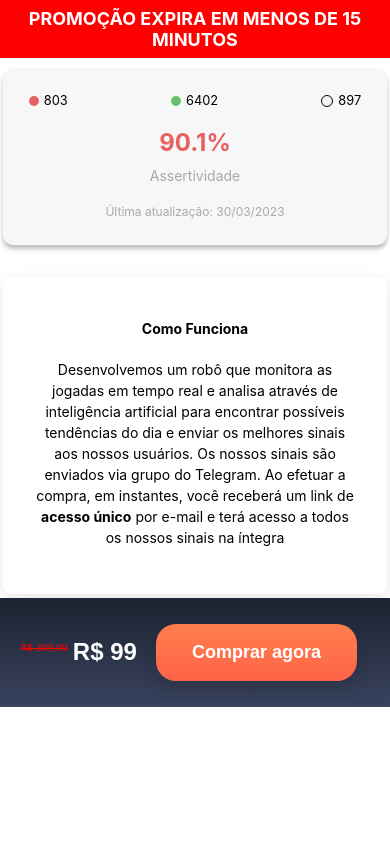
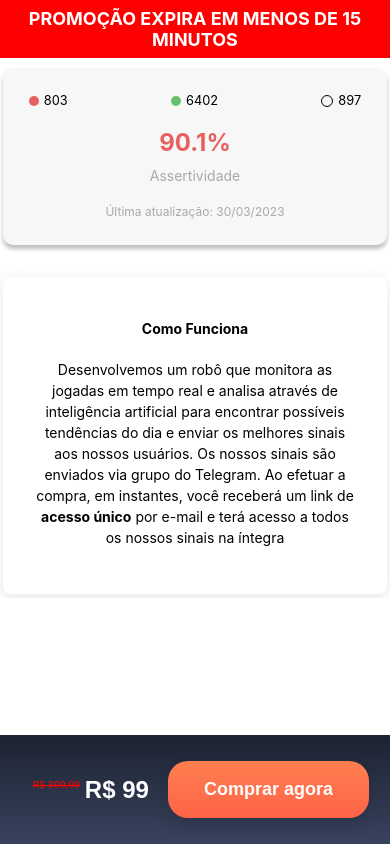
Before and after one commit to diogobalieiro/sinaldivino.com.br, a React (Create React App) app: page / in a window 390 px wide. Built offline with nearby package versions, Linux system fonts and the light colour scheme.

Commit message:
nineth commit

```diff
--- a/src/App.css
+++ b/src/App.css
@@ -10,7 +10,6 @@ body {
   display: flex;
   flex-direction: column;
   justify-content: space-between;
-  height: 100vh;
   max-height: 100vh;
   width: 100vw;
 }
@@ -96,20 +95,18 @@ body {
 
 @media (max-width: 768px){
   .header{
-    grid-area: "header";
     top: 0;
-    position: sticky;
+    position: fixed;
+    width: 100vw;
   }
   .footer{
-    position: sticky;
+    position: fixed;
     bottom: 0;
-    grid-area: "footer";
+    width: 100vw;
     align-items: center;
     justify-content: center;
   }
   .container{
-    height:fit-content;
-    overflow-y:hidden;
     display:grid;
     grid-template-columns: 1fr;
     grid-template-rows: auto 1fr auto;
--- a/src/App.js
+++ b/src/App.js
@@ -1,4 +1,4 @@
-import React, { useState, useEffect } from 'react';
+import React, { useState, useEffect, useRef } from 'react';
 import ContagemRegressiva from './ContagemRegressiva';
 import ComprarButton from './BotaoComprar';
 import VideoPlayer from './VideoPlayer';
@@ -11,12 +11,33 @@ import Dice from './Dado';
 import DiceImg from './img/pngegg3.png';
 
 
+function App() {
+  const headerRef = useRef(null);
+  const contentRef = useRef(null);
 
-function App() {
+  useEffect(() => {
+    function setMargin() {
+      const header = headerRef.current;
+      const content = contentRef.current;
+
+      const headerHeight = header.offsetHeight;
+      content.style.marginTop = `${headerHeight}px`;
+
+    }
+    if (window.matchMedia("(max-width: 768px)").matches) {
+      setMargin();
+
+      window.addEventListener("resize", setMargin);
+      return () => {
+        window.removeEventListener("resize", setMargin);
+      };
+    }
+  }, []);
+
   return (
     <div className="container">
-      <header className="header" style={{gridArea: "header"}}><ContagemRegressiva /></header>
-      <main className="content" style={{gridArea: "content"}}>
+      <header className="header" ref={headerRef} style={{gridArea: "header"}}><ContagemRegressiva /></header>
+      <main className="content"ref={contentRef} style={{gridArea: "content"}}>
         <div className="content_1" style={{gridArea: "results"}}>
           <Resultados green={6402} red={803} white={897} data="30/03/2023" />
           <QuadroTexto />
@@ -29,11 +50,8 @@ function App() {
       <footer className="footer" style={{gridArea:"footer"}}>
         <div style={{display:'flex'}} id="contato">
           <Contato />
-
-
         </div>
         <div style={{display:'flex'}}>
-
           <Preco precoOriginal="399,99" precoPromocional="99" />
           <ComprarButton />
           <img src={DiceImg} style={{width:'6em'}} id="dice" />
```
